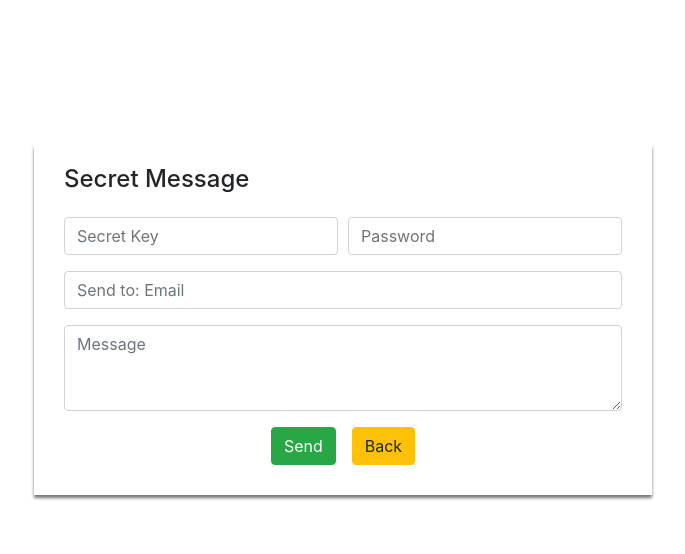
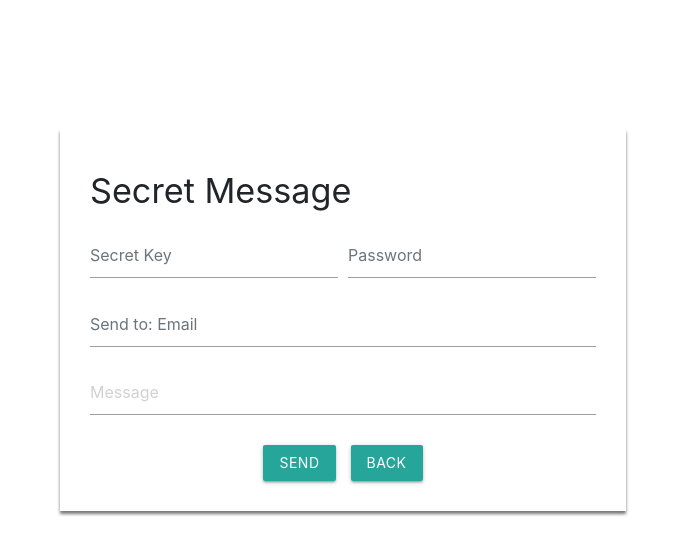
Before and after one commit to Sammy-39/Secret-Message-Frontend, a React (Create React App) app: page /home in a window 1280 px wide. Shown: the top 554 px of the page, without its empty margins (297-982 px from the left). Built offline with nearby package versions, Linux system fonts and the light colour scheme.

Commit message:
added preloader

```diff
--- a/public/index.html
+++ b/public/index.html
@@ -9,6 +9,8 @@
       content="Web site created using create-react-app"
     />
     <link rel="stylesheet" href="https://stackpath.bootstrapcdn.com/bootstrap/4.1.0/css/bootstrap.min.css">
+    <link rel="stylesheet" href="https://cdnjs.cloudflare.com/ajax/libs/materialize/1.0.0/css/materialize.min.css">
+    <script src="https://cdnjs.cloudflare.com/ajax/libs/materialize/1.0.0/js/materialize.min.js"></script>
     <title>Secret Message App</title>
   </head>
   <body>
--- a/src/delete.js
+++ b/src/delete.js
@@ -1,5 +1,7 @@
 import { useState } from "react"
 import { useHistory } from "react-router"
+
+import Loader from "./loader"
 
 const Delete = () =>{
 
@@ -8,12 +10,16 @@ const Delete = () =>{
     const [showSuccess,setShowSuccess] = useState(false)
     const [showError, setShowError] = useState(false)
     const [error,setError] = useState('Error deleting Msg!')
+    const [disable,setDisable] = useState(false)
+    const [showLoader,setShowLoader] = useState(false)
 
     const history = useHistory()
 
     const handleDelete = async (e) =>{
         e.preventDefault()
         try {
+            setDisable(true)
+            setShowLoader(true)
             const res = await fetch('https://secret-message-backend.herokuapp.com/delete-message',{
                 method: 'DELETE',
                 headers: {"Content-Type":"application/json"},
@@ -22,6 +28,8 @@ const Delete = () =>{
                    secretKey: key
                 })
             })
+            setDisable(false)
+            setShowLoader(false)
             if(res.status===200){
                 setShowSuccess(true)
                 setPassword('')
@@ -56,23 +64,24 @@ const Delete = () =>{
     return(
         <div className='delete'>
             <div className='delete-con'>
+                { showLoader && <Loader/> }
                 <h4 className='mb-4'> Secret Message </h4>
                 <form onSubmit={e=>handleDelete(e)}>
                     <div className="form-row mb-3">
                         <div className="col">
-                            <input type="text" className="form-control" placeholder="Secret Key" required
+                            <input type="text" className="form-control" placeholder="Secret Key" required disabled={disable}
                             value={key} onChange={e=>setKey(e.target.value)} />
                         </div>
                         <div className="col">
-                            <input type="password" className="form-control" placeholder="Password" required
+                            <input type="password" className="form-control" placeholder="Password" required disabled={disable}
                             value={password} onChange={e=>setPassword(e.target.value)} />
                         </div>
                     </div>
                     <div className="send-btn">
-                        { showSuccess && <p className="delete-success"> Message Deleted </p>}
+                        { showSuccess && <p className="delete-success"> Message Deleted! </p>}
                         { showError && <p className="delete-error"> {error} </p>}
-                        <button type="submit" className="btn btn-danger mr-3">Delete</button>
-                        <button type="button" className="btn btn-warning" onClick={()=>history.push('/')}>Back</button>
+                        <button type="submit" className="btn btn-danger mr-3" disabled={disable}>Delete</button>
+                        <button type="button" className="btn btn-warning" onClick={()=>history.push('/')} disabled={disable}>Back</button>
                     </div>
                 </form>
             </div>
--- a/src/home.js
+++ b/src/home.js
@@ -1,5 +1,7 @@
 import { useState } from "react"
 import { useHistory } from "react-router"
+
+import Loader from './loader'
 
 const Home = () =>{
 
@@ -10,12 +12,16 @@ const Home = () =>{
     const [showSuccess,setShowSuccess] = useState(false)
     const [showError, setShowError] = useState(false)
     const [err,setError] = useState('')
+    const [disable,setDisable] = useState(false)
+    const [showLoader,setShowLoader] = useState(false)
 
     const history = useHistory()
 
     const handleSend = async (e) =>{
         e.preventDefault()
         try {
+            setDisable(true)
+            setShowLoader(true)
             const res = await fetch('https://secret-message-backend.herokuapp.com/create-message',{
                 method: 'POST',
                 headers: {"Content-Type":"application/json"},
@@ -27,6 +33,8 @@ const Home = () =>{
                     targetURL: 'https://secret-message-app.herokuapp.com/message'
                 })
             })
+            setDisable(false)
+            setShowLoader(false)
             if(res.status===200){
                 setShowSuccess(true)
                 setPassword('')
@@ -57,35 +65,36 @@ const Home = () =>{
     return(
         <div className='home'>
             <div className='home-form'>
+                { showLoader && <Loader/> }
                 <h4 className='mb-4'> Secret Message </h4>
                 <form onSubmit={e=>handleSend(e)}>
                     <div className="form-row mb-3">
                         <div className="col">
-                            <input type="text" className="form-control" placeholder="Secret Key" required
+                            <input type="text" className="form-control" placeholder="Secret Key" required disabled={disable}
                             value={key} onChange={e=>setKey(e.target.value)} />
                         </div>
                         <div className="col">
-                            <input type="password" className="form-control" placeholder="Password" required
+                            <input type="password" className="form-control" placeholder="Password" required disabled={disable}
                             value={password} onChange={e=>setPassword(e.target.value)} />
                         </div>
                     </div>
                     <div className="form-row mb-3">
                         <div className="col">
-                            <input type="email" className="form-control" placeholder="Send to: Email" required
+                            <input type="email" className="form-control" placeholder="Send to: Email" required disabled={disable}
                             value={email} onChange={e=>setEmail(e.target.value)} />
                         </div>
                     </div>
                     <div className="form-row mb-3">
                         <div className="col">
-                            <textarea className="form-control" rows="3" placeholder="Message" required
+                            <textarea className="materialize-textarea"  placeholder="Message" required disabled={disable}
                             value={message} onChange={e=>setMessage(e.target.value)} />
                         </div>
                     </div>
                     <div className="send-btn">
                         { showSuccess && <p className="success"> Message Sent! </p>}
                         { showError && <p className="error"> {err} </p>}
-                        <button type="submit" className="btn btn-success mr-3">Send</button>
-                        <button type="button" className="btn btn-warning" onClick={()=>history.push('/')}>Back</button>
+                        <button type="submit" className="btn btn-success mr-3" disabled={disable}>Send</button>
+                        <button type="button" className="btn btn-warning" onClick={()=>history.push('/')} disabled={disable}>Back</button>
                     </div>
                 </form>
             </div>
--- a/src/index.css
+++ b/src/index.css
@@ -38,11 +38,18 @@ code {
   justify-content: space-between;
 }
 
+.loader{
+  position: absolute;
+  top: -5px;
+  left: 0;
+}
+
 .home{
   display: flex;
   justify-content: center;
   align-items: center;
   height: 80vh;
+  position: relative;
 }
 
 .home-form{
@@ -114,7 +121,7 @@ code {
   color: white;
   border-radius: 10px;
   position: absolute;
-  top: 133px;
+  top: 180px;
   right: 30px;
   font-size: 12.2px;
 }
@@ -125,7 +132,7 @@ code {
   color: white;
   border-radius: 10px;
   position: absolute;
-  top: 133px;
+  top: 150px;
   right: 30px;
   font-size: 12.2px;
 }
--- a/src/landing.js
+++ b/src/landing.js
@@ -6,7 +6,7 @@ const Landing = () =>{
         <div className='landing'>
             <div className='landing-con'>
                 <h4 className='mb-5'> Secret Message App </h4>
-                <div className='landing-btn'>
+                <div className='landing-btn mb-5'>
                     <button type="button" className="btn btn-primary mr-3" onClick={()=>history.push('/home')}>Send Message</button>
                     <button type="button" className="btn btn-danger" onClick={()=>history.push('/delete')}>Delete Message</button>
                 </div>
--- /dev/null
+++ b/src/loader.js
@@ -0,0 +1,10 @@
+
+const Loader = () =>{
+    return(
+        <div className="progress loader">
+            <div className="indeterminate"></div>
+        </div>
+    )
+}
+
+export default Loader
```
